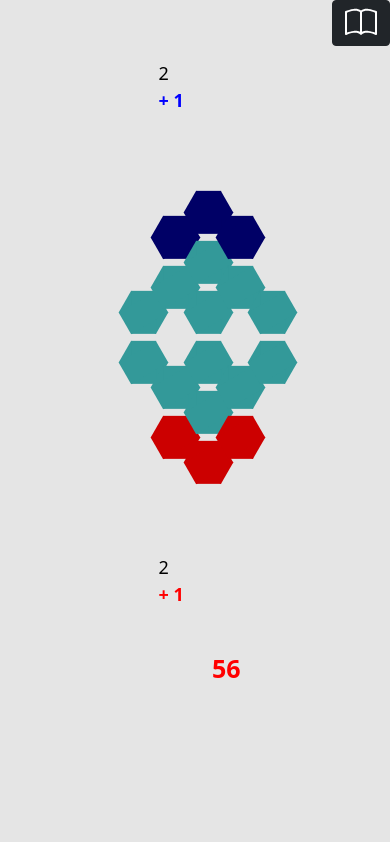
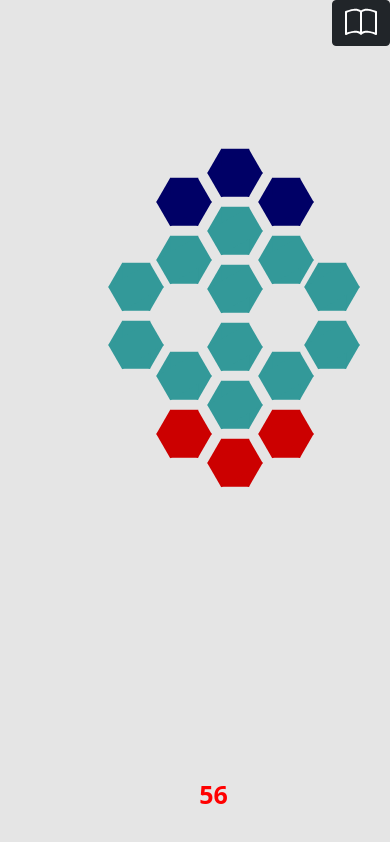
Before and after one commit to bmstu-iu9/ptp2021-8-tabletop-game, a plain HTML site: page html/battleground.html in a window 390 px wide. Shown: the top 842 px of the page. Drawn offline with nearby package versions, Linux system fonts and the light colour scheme.

Commit message:
полировочка + заготовка для других людей

```diff
--- a/css/battleground.css
+++ b/css/battleground.css
@@ -1,6 +1,7 @@
 body {
     background-color: #e5e5e5;
      /* мне приятней работать с этим цветом бэкграунда */
+     overflow: hidden;
   }
 
 
@@ -16,21 +17,31 @@ body {
     --third-left: 0;
     --fourth-left: -64%;
     --fifth-left: -130%;
-    --scope-size: 20px;
-    --blue-scope-left: -360px;
+    --scope-size: 22px;
+    --blue-scope-left: -300px;
     --blue-scope-top: 60px;
-    --red-scope-left: -360px;
+    --red-scope-left: -300px;
     --red-scope-top: 500px;
     --timer-size: 25px;
-    --timer-top: 300px;
-    --timer-left: 1110px;
+    --timer-top: 46%;
+    --timer-left: 75%;
+}
+@media (max-width: 1410px) {
+    :root {
+        --hex-side: 58px;
+    }
 }
 @media (max-width: 1340px) {
     :root {
         --hex-side: 55px;
         --blue-scope-left: -300px;
         --red-scope-left: -300px;
-        --timer-left: 900px;
+    }
+}
+@media (max-width: 1260px) {
+    :root {
+        --hex-side: 52px;
+
     }
 }
 @media (max-width: 1200px) {
@@ -39,29 +50,35 @@ body {
         --retreat-height: 48px;
         --blue-scope-left: -250px;
         --red-scope-left: -250px;
-        --timer-left: 800px;
     }
 }
-
+@media (max-width: 1100px) {
+    :root {
+        --first-top: 57%;
+        --second-top: 30%;
+        --third-top: 20%;
+        --hex-side: 48px;
+        --retreat-height: 48px;
+        --blue-scope-left: -250px;
+        --red-scope-left: -250px;
+    }
+}
 @media (max-width: 1030px) {
     :root {
         --hex-side: 45px;
         --retreat-height: 40px;
         --blue-scope-left: -200px;
         --red-scope-left: -200px;
-        --timer-left: 700px;
     }
 }
 @media (max-width: 950px) {
     :root {
+
         --blue-scope-left: -150px;
         --red-scope-left: -150px;
         --hex-side: 40px;
         --retreat-height: 40px;
-        --first-top: 57%;
-        --second-top: 30%;
-        --third-top: 20%;
-        --timer-left: 650px;
+
     }
 }
 @media (max-width: 870px) {
@@ -70,10 +87,9 @@ body {
         --red-scope-left: -100px;
         --hex-side: 35px;
         --retreat-height: 30px;
-        --first-top: 64%;
-        --second-top: 37%;
-        --third-top: 27%;
-        --timer-left: 600px;
+        --first-top: 71%;
+        --second-top: 44%;
+        --third-top: 35%;
     }
 }
 @media (max-width: 800px) {
@@ -82,26 +98,41 @@ body {
         --red-scope-left: -50px;
         --hex-side: 31px;
         --retreat-height: 30px;
-        --timer-left: 550px;
+        --first-top: 82%;
+        --second-top: 54%;
+        --third-top: 44%;
+    }
+}
+@media (max-width: 650px) {
+    :root {
+        --hex-side: 28px;
+        --first-top: 88%;
+        --second-top: 60%;
+        --third-top: 50%;
     }
 }
 @media (max-width: 575px) {
     :root {
-        --first-top: 300px;
-        --second-top: 225px;
-        --third-top: 200px;
-        --first-left: 110px;
-        --second-left: 75px;
-        --third-left: 40px;
-        --fourth-left: 5px;
-        --fifth-left: -30px;
-        --hex-side: 25px;
-        --retreat-height: 25px;
+        --first-top: 86%;
+        --second-top: 59%;
+        --third-top: 50%;
+        --first-left: 185%;
+        --second-left: 130%;
+        --third-left: 80%;
+        --fourth-left: 30%;
+        --fifth-left: -30%;
+        --hex-side: 31px;
+        --retreat-height: 30px;
         --scope-size: 18px;
         --blue-scope-left: -190px;
         --red-scope-left: -190px;
-        --timer-left: 200px;
-        --timer-top: 650px;
+        --timer-left: 48%;
+        --timer-top: 92%;
+    }
+}
+@media (max-width: 510px) {
+    :root {
+        --hex-side: 28px;
     }
 }
 .hexagon {
--- a/html/battleground.html
+++ b/html/battleground.html
@@ -50,31 +50,33 @@
         </div>
       </div>
 
-
+      <!--
+        Если вам понадобится что то сделать при нажатии на определнное поле, просто напишите вызов вашей функии, вместо alert
+      -->
       <div class="container-fluid">
         <div class="row">
           <div class="col">
-            <div class="hexagon first-col-move">
+            <div class="hexagon first-col-move" onclick="alert(1)" id="1Hex">
 
             </div>
             <div class="retreat first-col-move">
 
             </div>
-            <div class="hexagon first-col-move">
+            <div class="hexagon first-col-move" onclick="alert(2)" id="2Hex">
 
             </div>
           </div>
           <div class="col">
-            <div class="hexagon-blue second-col-move">
+            <div class="hexagon-blue second-col-move" onclick="alert(3)" id="3Hex">
 
             </div>
             <div class="retreat second-col-move">
 
             </div>
-            <div class="hexagon second-col-move">
+            <div class="hexagon second-col-move" onclick="alert(4)" id="4Hex">
 
             </div>
-            <div class="retreat second-col-move">
+            <div class="retreat second-col-move" >
 
             </div>
             <div class="hexagon-empty second-col-move">
@@ -83,59 +85,59 @@
             <div class="retreat second-col-move">
 
             </div>
-            <div class="hexagon second-col-move">
+            <div class="hexagon second-col-move" onclick="alert(5)" id="5Hex">
 
             </div>
             <div class="retreat second-col-move">
 
             </div>
-            <div class="hexagon-red second-col-move">
+            <div class="hexagon-red second-col-move" onclick="alert(6)" id="6Hex">
 
             </div>
           </div>
           <div class="col">
-            <div class="hexagon-blue third-col-move">
+            <div class="hexagon-blue third-col-move" onclick="alert(7)" id="7Hex">
 
             </div>
             <div class="retreat third-col-move">
 
             </div>
-            <div class="hexagon third-col-move">
+            <div class="hexagon third-col-move" onclick="alert(8)" id="8Hex">
 
             </div>
             <div class="retreat third-col-move">
 
             </div>
-            <div class="hexagon third-col-move">
+            <div class="hexagon third-col-move" onclick="alert(9)" id="9Hex">
 
             </div>
             <div class="retreat third-col-move">
 
             </div>
-            <div class="hexagon third-col-move">
+            <div class="hexagon third-col-move" onclick="alert(10)" id="10Hex">
 
             </div>
             <div class="retreat third-col-move">
 
             </div>
-            <div class="hexagon third-col-move">
+            <div class="hexagon third-col-move" onclick="alert(11)" id="11Hex">
 
             </div>
             <div class="retreat third-col-move">
 
             </div>
-            <div class="hexagon-red third-col-move">
+            <div class="hexagon-red third-col-move" onclick="alert(12)" id="12Hex">
 
             </div>
           </div>
           <div class="col">
-            <div class="hexagon-blue fourth-col-move">
+            <div class="hexagon-blue fourth-col-move" onclick="alert(13)" id="13Hex">
 
             </div>
             <div class="retreat fourth-col-move">
 
             </div>
-            <div class="hexagon fourth-col-move">
+            <div class="hexagon fourth-col-move" onclick="alert(14)" id="14Hex">
 
             </div>
             <div class="retreat fourth-col-move">
@@ -147,24 +149,24 @@
             <div class="retreat fourth-col-move">
 
             </div>
-            <div class="hexagon fourth-col-move">
+            <div class="hexagon fourth-col-move" onclick="alert(15)" id="15Hex">
 
             </div>
             <div class="retreat fourth-col-move">
 
             </div>
-            <div class="hexagon-red fourth-col-move">
+            <div class="hexagon-red fourth-col-move" onclick="alert(16)" id="16Hex">
 
             </div>
           </div>
           <div class="col">
-            <div class="hexagon fifth-col-move">
+            <div class="hexagon fifth-col-move" onclick="alert(17)" id="17Hex">
 
             </div>
             <div class="retreat fifth-col-move">
 
             </div>
-            <div class="hexagon fifth-col-move">
+            <div class="hexagon fifth-col-move" onclick="alert(18)" id="18Hex">
 
             </div>
           </div>
```
